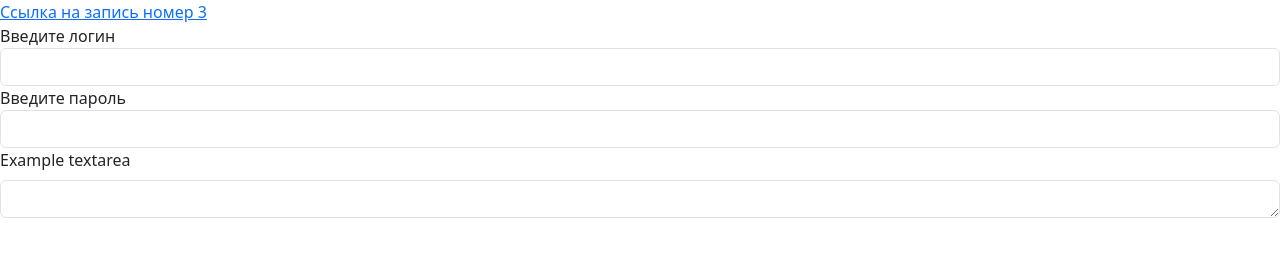
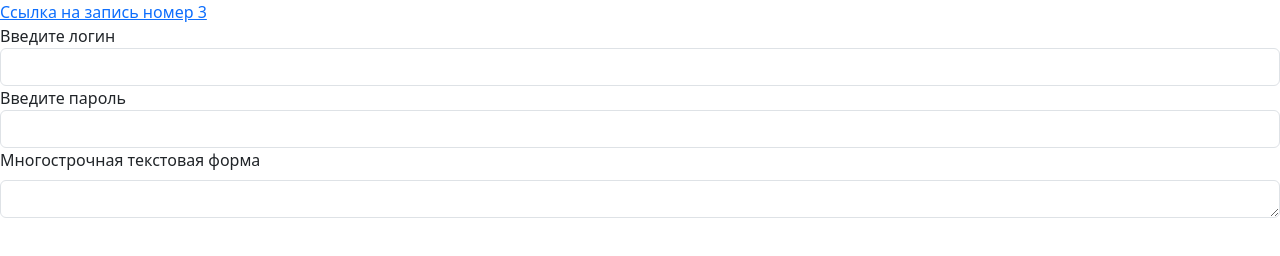
Before and after one commit to LazySoftware1/lesson3, a plain HTML site: page index.html in a window 1280 px wide. Drawn offline with nearby package versions, Linux system fonts and the light colour scheme.

Commit message:
homework3

```diff
--- a/index.html
+++ b/index.html
@@ -16,8 +16,8 @@
         <label for="password">Введите пароль</label>
         <input class="form-control" id="password" type="password">
     </form>
-    <div class="mb-3">
-  <label for="exampleFormControlTextarea1" class="form-label">Example textarea</label>
+    <div>
+  <label for="exampleFormControlTextarea1" class="form-label">Многострочная текстовая форма</label>
   <textarea class="form-control" id="exampleFormControlTextarea1" rows="1"></textarea>
     </div>
 </body>
```
